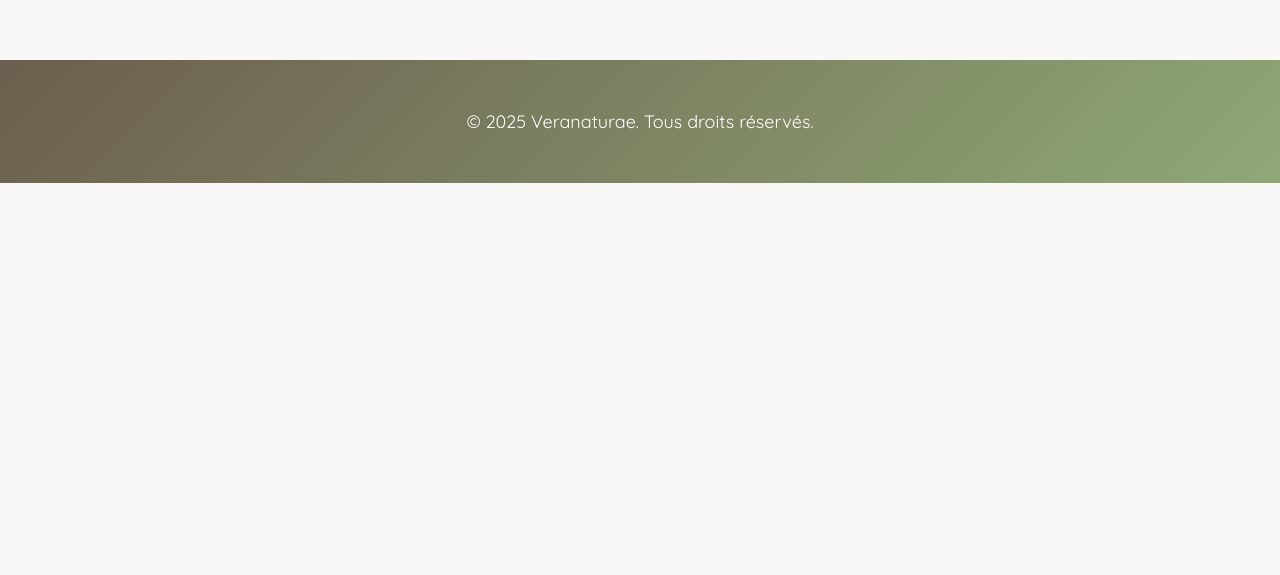
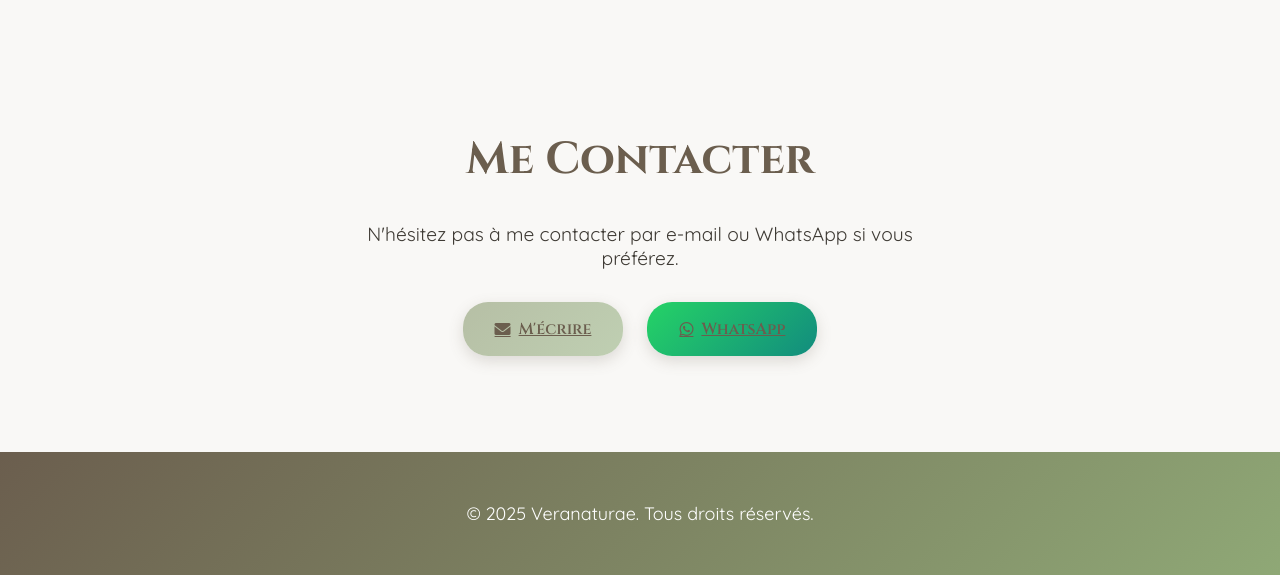
Before and after one commit to AthayaLass/veranaturae, a website: page fr/home.html in a window 1280 px wide. Shown: the part 3299-3874 px from the top of the page. Before the commit the page ends 3482 px from the top, so only its background shows below. Drawn offline with nearby package versions, Linux system fonts and the light colour scheme; a script that the page names is missing.

Commit message:
contact via e-mail or whatsapp added

```diff
--- a/fr/home.html
+++ b/fr/home.html
@@ -209,6 +209,24 @@
             </div>
         </section>
 
+        <!-- Get in Touch Section -->
+        <section class="contact">
+            <div class="container">
+                <h2>Me Contacter</h2>
+                <div class="contact-content">
+                    <p style="font-size: 1.2rem; color: var(--text); margin-bottom: 2rem;">N'hésitez pas à me contacter par e-mail ou WhatsApp si vous préférez.</p>
+                    <div style="display: flex; gap: 1.5rem; justify-content: center; flex-wrap: wrap;">
+                        <a href="mailto:v.caggia@veranaturae.ch" class="btn-primary" style="display: inline-flex; align-items: center; gap: 0.5rem;">
+                            <i class="fas fa-envelope"></i> M'écrire
+                        </a>
+                        <a href="https://wa.me/41792335593" target="_blank" rel="noopener noreferrer" class="btn-primary" style="display: inline-flex; align-items: center; gap: 0.5rem; background: linear-gradient(135deg, #25D366 0%, #128C7E 100%);">
+                            <i class="fab fa-whatsapp"></i> WhatsApp
+                        </a>
+                    </div>
+                </div>
+            </div>
+        </section>
+
     </main>
 
     <!-- Service Pricing Modal -->
```
Also changed, not shown: en/home.html (+18 -0 lines), it/home.html (+18 -0 lines).
